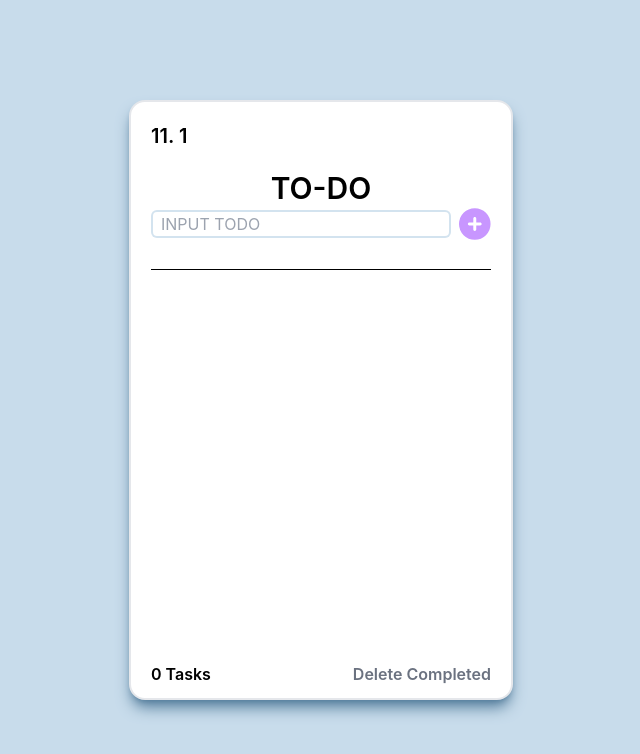
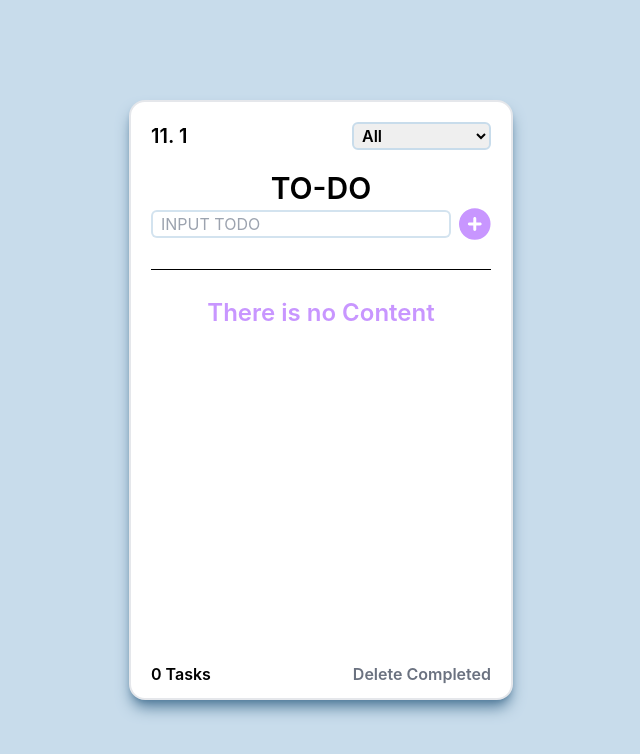
Before and after one commit to kdh3543/kitworks_study_TodoList, a React (Create React App) app: page / in a window 1280 px wide. Shown: the top 754 px of the page, without its empty margins (319-959 px from the left). Built offline with nearby package versions, Linux system fonts and the light colour scheme.

Commit message:
feat: 데이터 정렬 기능 추가

```diff
--- a/public/index.html
+++ b/public/index.html
@@ -2,13 +2,10 @@
 <html lang="en">
   <head>
     <meta charset="utf-8" />
-    <link rel="icon" href="%PUBLIC_URL%/favicon.ico" />
+    <link rel="icon" href="%PUBLIC_URL%/todo.png" />
     <meta name="viewport" content="width=device-width, initial-scale=1" />
     <meta name="theme-color" content="#000000" />
-    <meta
-      name="description"
-      content="Web site created using create-react-app"
-    />
+    <meta name="description" content="Web site created using create-react-app" />
     <link rel="apple-touch-icon" href="%PUBLIC_URL%/logo192.png" />
     <!--
       manifest.json provides metadata used when your web app is installed on a
@@ -24,7 +21,7 @@
       work correctly both with client-side routing and a non-root public URL.
       Learn how to configure a non-root public URL by running `npm run build`.
     -->
-    <title>React App</title>
+    <title>To-Do App</title>
   </head>
   <body>
     <noscript>You need to enable JavaScript to run this app.</noscript>
--- a/src/components/TodoContent.tsx
+++ b/src/components/TodoContent.tsx
@@ -5,14 +5,36 @@ import { FaRegCheckCircle } from 'react-icons/fa';
 import { FaRegCircleXmark } from 'react-icons/fa6';
 import { MdOutlineModeEditOutline } from 'react-icons/md';
 import useTodosStore from '../store/useTodosStore';
+import useTodoValStore from '../store/useTodoValStore';
 
 export default function TodoContent() {
   const { todos, onChangeTodo, onUpdateTodo, onUpdateContent, onDeleteTodo } = useTodosStore();
+  const { filterVal } = useTodoValStore();
+
+  const filteredTodo = todos.filter((v) => {
+    switch (filterVal) {
+      case 'All':
+        return v;
+      case 'Complete':
+        return v.checked;
+      case 'Not Complete':
+        return !v.checked;
+    }
+  });
+
   return (
     <div className="h-[60%] overflow-y-auto">
       <div className="mb-2">
-        {todos.map(({ checked, content, isEdit, editContent }, index) => (
-          <div className="mb-3 w-[100%] flex text-center rounded-sm py-1 items-center" key={index}>
+        {filteredTodo.length === 0 ? (
+          <div className="font-semibold text-customerPurple text-2xl text-center">
+            There is no Content
+          </div>
+        ) : (
+          filteredTodo.map(({ checked, content, isEdit, editContent }, index) => (
+            <div
+              className="mb-3 w-[100%] flex text-center rounded-sm py-1 items-center"
+              key={index}
+            >
               {!isEdit && (
                 <div className="w-[10%] flex items-center justify-center">
                   {checked ? (
@@ -61,13 +83,16 @@ export default function TodoContent() {
                   </Fragment>
                 ) : (
                   <MdOutlineModeEditOutline
-                  onClick={() => onChangeTodo(index, 'edit')}
-                  className="icon"
+                    onClick={() => !checked && onChangeTodo(index, 'edit')}
+                    className={`icon ${
+                      checked && 'text-gray-500 cursor-not-allowed active:scale-100'
+                    }`}
                   />
                 )}
               </div>
             </div>
-        ))}
+          ))
+        )}
       </div>
     </div>
   );
--- a/src/components/TodoHeader.tsx
+++ b/src/components/TodoHeader.tsx
@@ -6,9 +6,11 @@ import useTodosStore from '../store/useTodosStore';
 export default function TodoHeader() {
   const [error, setError] = useState('');
 
-  const { todoVal, setTodoVal } = useTodoValStore();
+  const { todoVal, setTodoVal, setFilterVal } = useTodoValStore();
   const { onAddTodo } = useTodosStore();
   const now = new Date();
+
+  const optionList = ['All', 'Complete', 'Not Complete'];
 
   const setTodo = (e: React.ChangeEvent<HTMLInputElement>) => {
     const { value } = e.target;
@@ -24,11 +26,25 @@ export default function TodoHeader() {
     onAddTodo(todoVal);
     setTodoVal('');
   };
+
   return (
     <div className="h-[25%]">
-      <span className="text-xl font-semibold">
-        {now.getMonth() + 1}. {now.getDate()}
-      </span>
+      <div className="flex justify-between">
+        <span className="text-xl font-semibold">
+          {now.getMonth() + 1}. {now.getDate()}
+        </span>
+        <select
+          className="border-customBlue border-2 ml-2 rounded-md px-1 font-semibold cursor-pointer"
+          onChange={(e: React.ChangeEvent<HTMLSelectElement>) => setFilterVal(e.target.value)}
+        >
+          {optionList.map((option, i) => (
+            <option value={option} key={i} className="cursor-pointer font-semibold">
+              {option}
+            </option>
+          ))}
+        </select>
+      </div>
+
       <div className="mt-5 text-3xl font-semibold text-center">
         <span>TO-DO</span>
       </div>
--- a/src/store/useTodoValStore.ts
+++ b/src/store/useTodoValStore.ts
@@ -1,8 +1,15 @@
 import { create } from 'zustand';
 
-const useTodoValStore = create<{ todoVal: string; setTodoVal: (value: string) => void }>((set) => ({
+const useTodoValStore = create<{
+  todoVal: string;
+  filterVal: string;
+  setTodoVal: (value: string) => void;
+  setFilterVal: (value: string) => void;
+}>((set) => ({
   todoVal: '',
+  filterVal: 'All',
   setTodoVal: (value: string) => set({ todoVal: value }),
+  setFilterVal: (value: string) => set({ filterVal: value }),
 }));
 
 export default useTodoValStore;
--- a/src/store/useTodosStore.ts
+++ b/src/store/useTodosStore.ts
@@ -46,7 +46,7 @@ const useTodosStore = create<{
     })),
   onDeleteCompleted: () =>
     set((state) => ({
-      todos: state.todos.filter((v) => !v.checked),
+      todos: state.todos.filter((todo) => !todo.checked),
     })),
   onChangeTodo: (index: number, type: string) =>
     set((state) => ({
```
Also changed, not shown: public/todo.png (added). Lines whose indentation alone changed are shown as unchanged.
